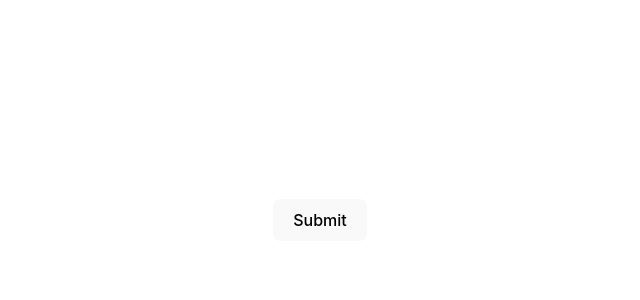
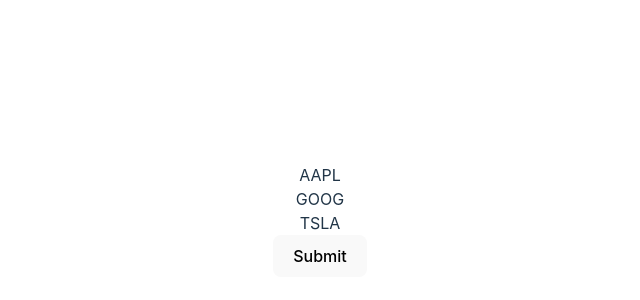
Before and after one commit to umerx-github/blackdog-configurator-frontend, a React (Vite) app: page /config in a window 1280 px wide. Shown: the part 180-480 px from the top of the page, without its empty margins (320-960 px from the left). Built offline with nearby package versions, Linux system fonts and the light colour scheme.

Commit message:
Run loader after action and update state from loader via useEffect

```diff
--- a/src/components/ConfigForm.tsx
+++ b/src/components/ConfigForm.tsx
@@ -6,7 +6,6 @@ import {
 	ActionFunction,
 	LoaderFunction,
 	useSubmit,
-	redirect,
 } from "react-router-dom";
 
 interface LoaderData {
@@ -14,37 +13,31 @@ interface LoaderData {
 }
 
 export const loader: LoaderFunction<LoaderData> = async () => {
-	console.log("loader");
 	return { symbols: ["AAPL", "GOOG", "TSLA"] };
 };
 
 export const action: ActionFunction = async ({ request }) => {
-	// const body = await request.json();
-	// console.log({ body });
-	console.log("action");
-	return "";
-	// return redirect("/config");
+	const body = await request.json();
+	return body;
 };
 
 export default function ConfigForm() {
 	const data = useLoaderData() as LoaderData;
-	// const [symbols, setSymbols] = useState(data.symbols ?? []);
-	// useEffect(() => {
-	// 	setSymbols(data.symbols ?? []);
-	// }, [data.symbols]);
+	const [symbols, setSymbols] = useState(data.symbols ?? []);
+	useEffect(() => {
+		setSymbols(data.symbols ?? []);
+	}, [data.symbols]);
 	const submit = useSubmit();
 	return (
+		// You have to make sure your Form has defined the `method` and `action` props and that your invokation of submit() uses the same values for `method` and `action` in the SubmitOptions
 		<Form
 			method="post"
 			action="/config"
 			onSubmit={(e) => {
 				e.preventDefault();
 				const formData = new FormData(e.currentTarget);
-				const formDataObject = {
-					...Object.fromEntries(formData.entries()),
-				};
 				submit(
-					{ thing: "hi" },
+					{ ...Object.fromEntries(formData.entries()), symbols },
 					{
 						method: "post",
 						action: "/config",
@@ -53,31 +46,17 @@ export default function ConfigForm() {
 				);
 			}}
 		>
+			<DragAndDrop
+				items={symbols.map((symbol) => {
+					return { itemId: symbol, itemValue: symbol };
+				})}
+				droppableId="symbols"
+				onChange={(items) => {
+					setSymbols(items.map((item) => item.itemValue));
+				}}
+			></DragAndDrop>
+
 			<button type="submit">Submit</button>
 		</Form>
-		// <Form
-		// 	onSubmit={(e) => {
-		// 		const formData = new FormData(e.currentTarget);
-		// 		const formDataObject = {
-		// 			...Object.fromEntries(formData.entries()),
-		// 			symbols,
-		// 		};
-		// 		submit(formDataObject, {
-		// 			method: "post",
-		// 			encType: "application/json",
-		// 		});
-		// 	}}
-		// >
-		// 	<DragAndDrop
-		// 		items={symbols.map((symbol) => {
-		// 			return { itemId: symbol, itemValue: symbol };
-		// 		})}
-		// 		droppableId="symbols"
-		// 		onChange={(items) => {
-		// 			setSymbols(items.map((item) => item.itemValue));
-		// 		}}
-		// 	></DragAndDrop>
-		// 	<button type="submit">Submit</button>
-		// </Form>
 	);
 }
```
